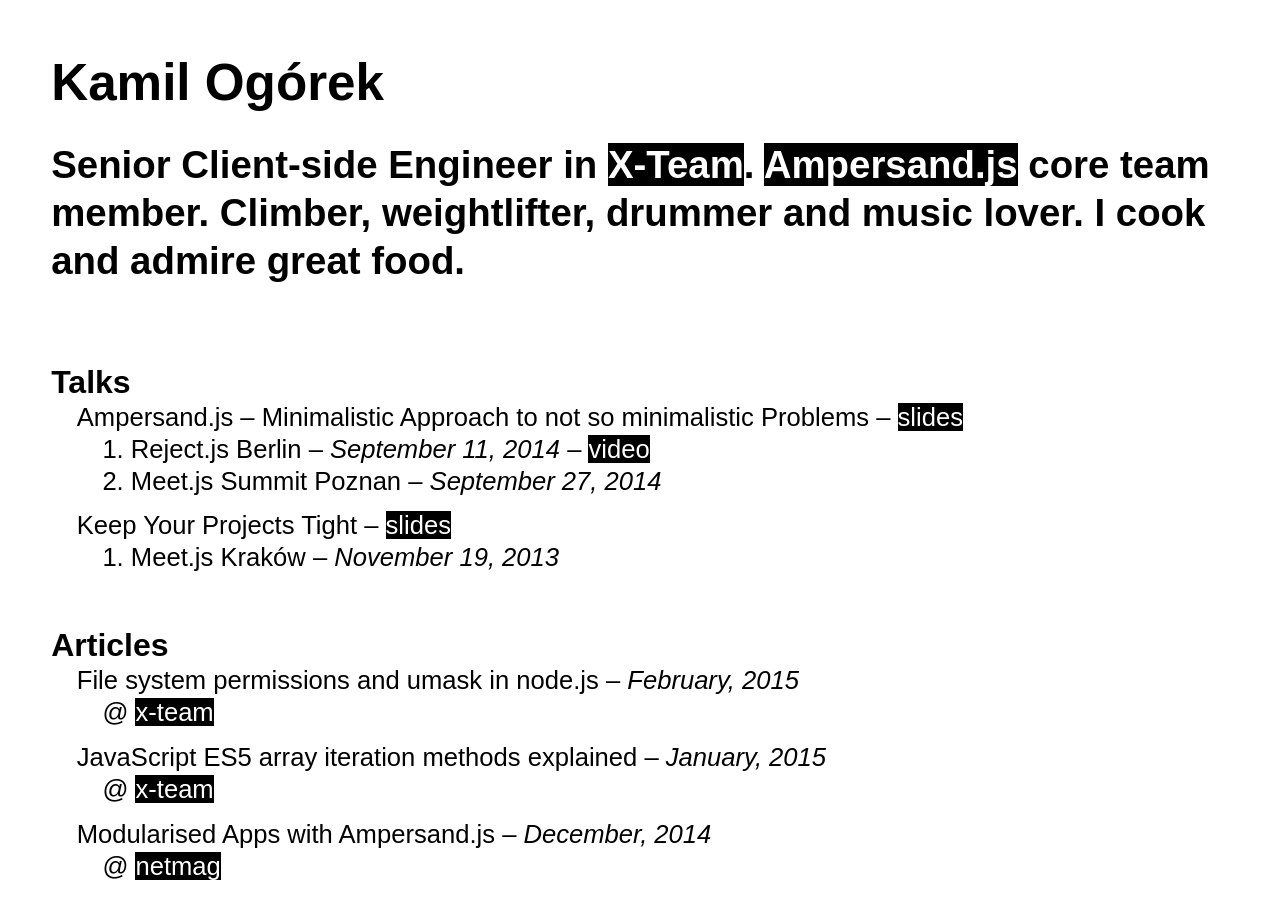
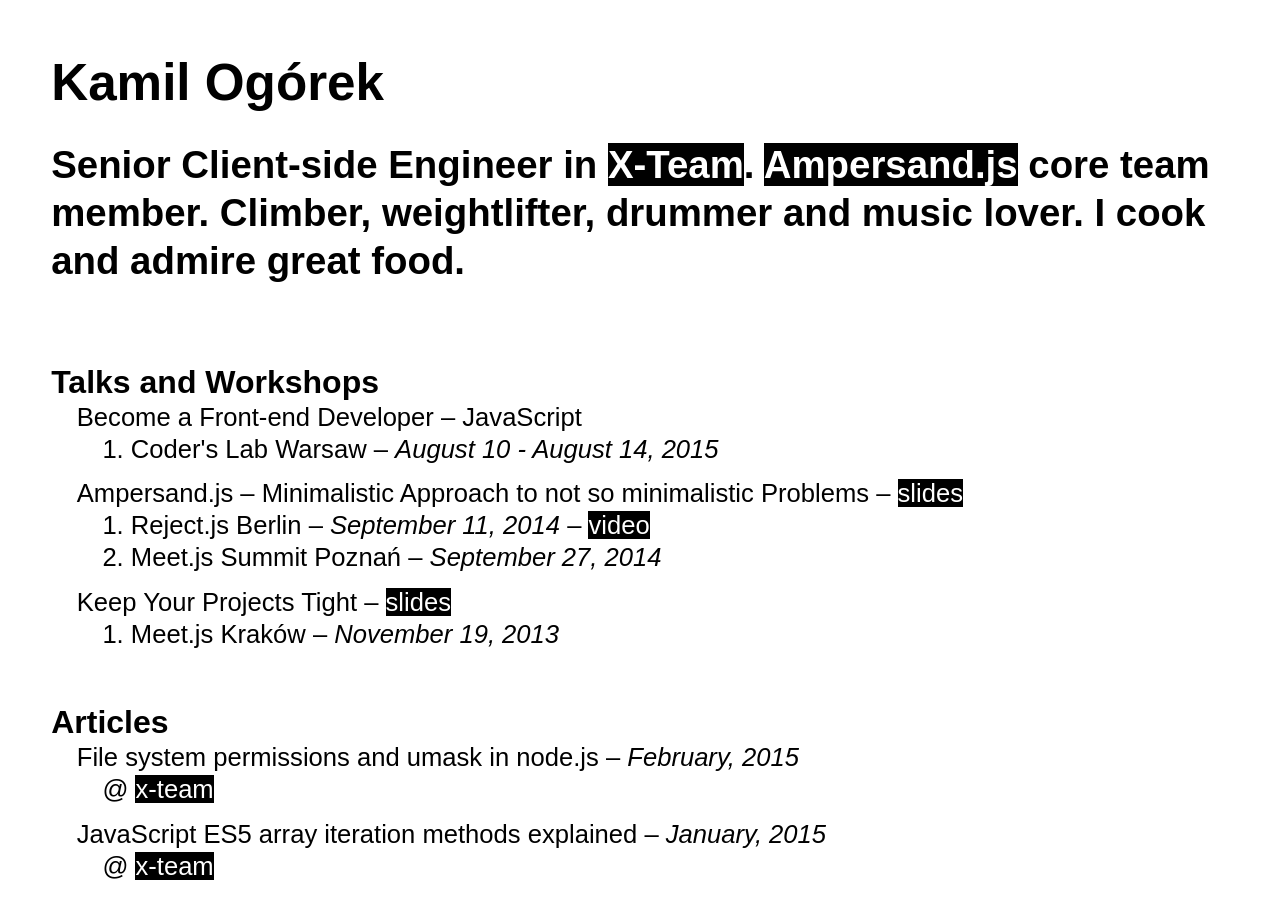
Before and after one commit to kamilogorek/kamilogorek, a Jekyll site: the page built from index.html, in a window 1280 px wide and 900 px high. Built offline with Jekyll 4.4.1, drawn with Linux system fonts in a browser that asks for light colours.

Commit message:
Added coders lab workshops entry

```diff
--- a/index.html
+++ b/index.html
@@ -4,13 +4,20 @@
 
 
 <section class="info-section talks">
-    <h4 class="info-section-title">Talks</h4>
+    <h4 class="info-section-title">Talks and Workshops</h4>
     <dl class="info-section-list">
+        <dt>Become a Front-end Developer – JavaScript</dt>
+        <dd>
+            <ol>
+                <li>Coder's Lab Warsaw – <em>August 10 - August 14, 2015</em></li>
+            </ol>
+        </dd>
+
         <dt>Ampersand.js – Minimalistic Approach to not so minimalistic Problems – <a href="https://speakerdeck.com/kamilogorek/ampersand-dot-js-minimalistic-approach-to-not-so-minimalistic-problems" title="Ampersand.js – Minimalistic Approach to not so minimalistic Problems">slides</a></dt>
         <dd>
             <ol>
                 <li>Reject.js Berlin – <em>September 11, 2014</em> – <a href="https://www.youtube.com/watch?v=2Rzxn-xaFkg" title="Ampersand.js – Minimalistic Approach to not so minimalistic Problems">video</a></li>
-                <li>Meet.js Summit Poznan – <em>September 27, 2014</em></li>
+                <li>Meet.js Summit Poznań – <em>September 27, 2014</em></li>
             </ol>
         </dd>
 
```
Also changed, not shown: nutrition.md (+7 -0 lines).
